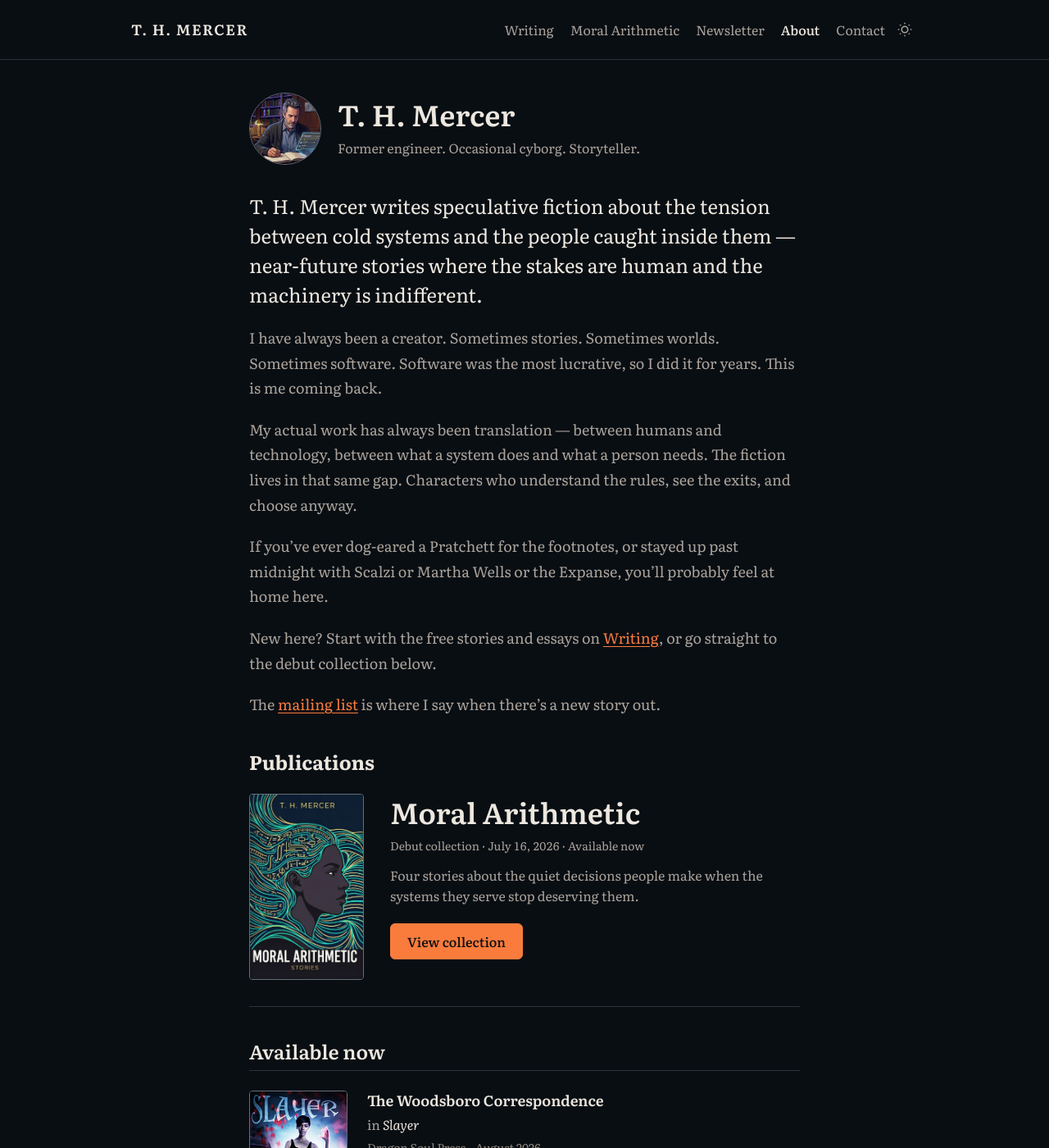
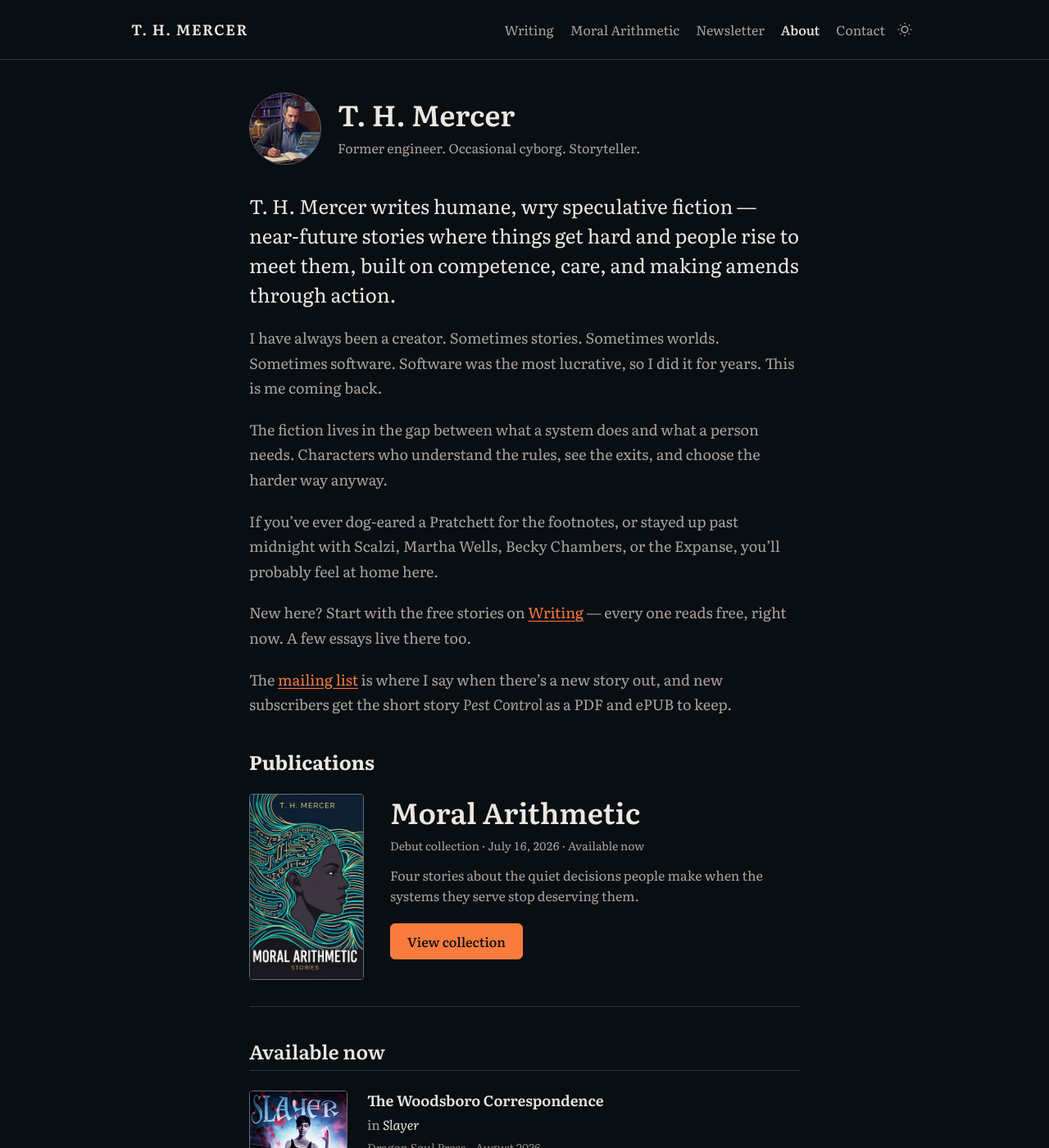
Before and after one commit to thmercer/thmercer.github.io, a Jekyll site: the page built from about.md, in a window 1280 px wide and 1400 px high. Shown: the whole window at 82% size. Built offline with Jekyll 4.4.1, drawn with Linux system fonts in a browser that asks for light colours.

Commit message:
Align About/Writing/PRODUCT with the 2026-09-08 readership strategy
The homepage picked up the new brand language on 08-29; About and its
downstream pages kept the pre-08-26 framing the strategy rewrite retired.

- about.md: one register (humane, wry, hopeful) instead of "cold systems /
  indifferent machinery"; drop the systems-literate "translation" framing;
  add Becky Chambers to the comps; lead with free fiction over essays;
  name the Pest Control ePUB as the signup upgrade.
- writing.md: essays blurb out of the retired voice; newsletter line now
  matches About's ePUB-upgrade promise.
- PRODUCT.md: §Users and §Brand Personality echoed the old framing while
  serving as brand authority; now echo and cite READERSHIP-STRATEGY.md §1.

Co-Authored-By: Claude Sonnet 5 <noreply@anthropic.com>
Claude-Session: https://claude.ai/code/session_01MjgVpBPSvspS3htHLpfoFZ

```diff
--- a/about.md
+++ b/about.md
@@ -3,17 +3,17 @@ layout: about
 title: About
 tagline: "Former engineer. Occasional cyborg. Storyteller."
 ---
-T. H. Mercer writes speculative fiction about the tension between cold systems and the people caught inside them — near-future stories where the stakes are human and the machinery is indifferent.
+T. H. Mercer writes humane, wry speculative fiction — near-future stories where things get hard and people rise to meet them, built on competence, care, and making amends through action.
 
 I have always been a creator. Sometimes stories. Sometimes worlds. Sometimes software. Software was the most lucrative, so I did it for years. This is me coming back.
 
-My actual work has always been translation — between humans and technology, between what a system does and what a person needs. The fiction lives in that same gap. Characters who understand the rules, see the exits, and choose anyway.
+The fiction lives in the gap between what a system does and what a person needs. Characters who understand the rules, see the exits, and choose the harder way anyway.
 
-If you've ever dog-eared a Pratchett for the footnotes, or stayed up past midnight with Scalzi or Martha Wells or the Expanse, you'll probably feel at home here.
+If you've ever dog-eared a Pratchett for the footnotes, or stayed up past midnight with Scalzi, Martha Wells, Becky Chambers, or the Expanse, you'll probably feel at home here.
 
-New here? Start with the free stories and essays on [Writing](/writing/), or go straight to the debut collection below.
+New here? Start with the free stories on [Writing](/writing/) — every one reads free, right now. A few essays live there too.
 
-The [mailing list](/free/) is where I say when there's a new story out.
+The [mailing list](/free/) is where I say when there's a new story out, and new subscribers get the short story *Pest Control* as a PDF and ePUB to keep.
 
 ## Publications
 
```
Also changed, not shown: PRODUCT.md (+2 -2 lines), writing.md (+2 -2 lines).
